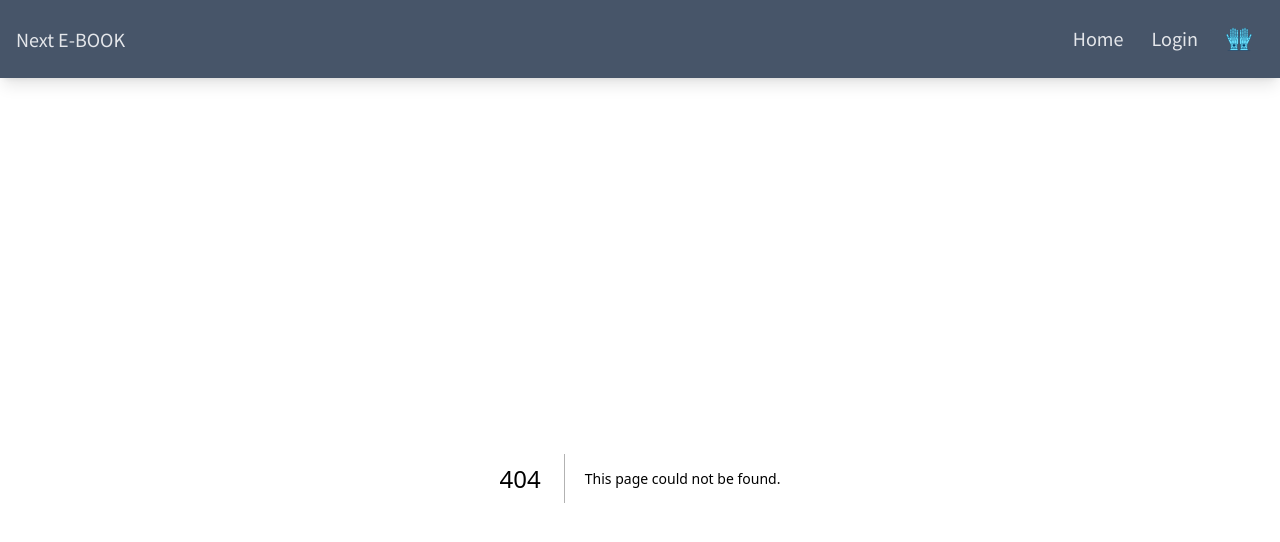
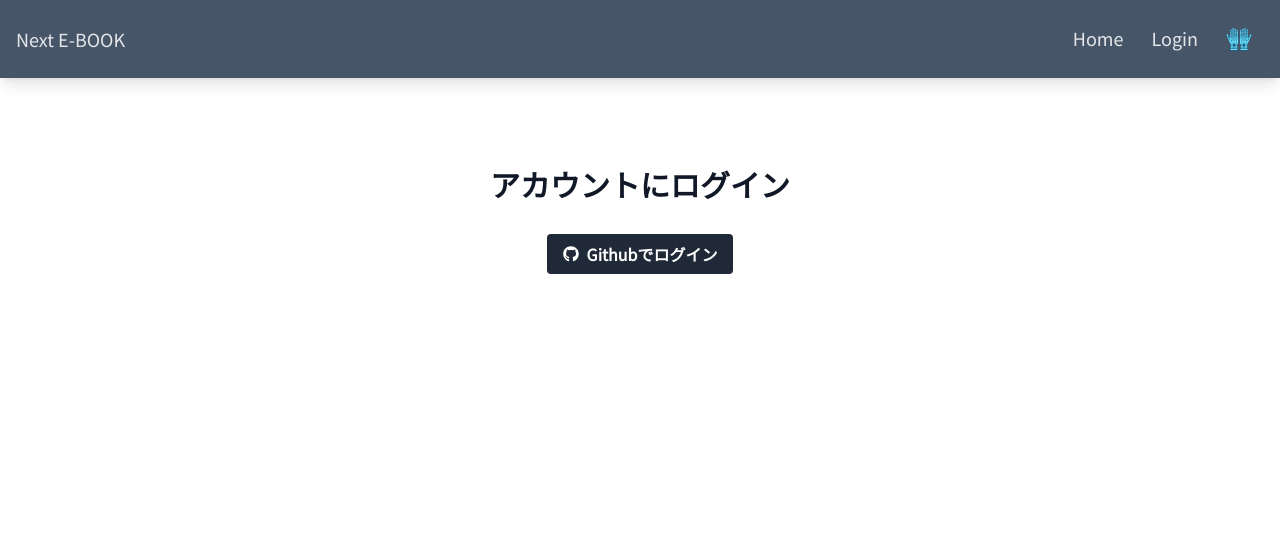
Before and after one commit to Kroro1208/next-e-book, a Next.js app: page /login in a window 1280 px wide. Before the commit this address had no page. Shown: the top 542 px of the page. Built offline with nearby package versions, Linux system fonts and the light colour scheme.

Commit message:
ログインページとレイアウト実装した

```diff
--- a/app/components/Book.tsx
+++ b/app/components/Book.tsx
@@ -50,12 +50,11 @@ const Book = ({ book }: Props) => {
                         src={book.img}
                         alt={book.title}
                         width={450}
-                        height={350}
-                        className="rounded-t-md"
+                        height={450}
+                        className="rounded-xl w-30 h-72"
                     />
                     <div className="px-4 py-4 bg-slate-100 rounded-b-md">
                         <h2 className="text-lg font-semibold">{book.title}</h2>
-                        {/* <p className="mt-2 text-lg text-slate-600">この本は○○...</p> */}
                         <p className="mt-2 text-md text-slate-700">値段：{book.price}円</p>
                     </div>
                 </a>
--- /dev/null
+++ b/app/login/page.tsx
@@ -0,0 +1,32 @@
+import { FaGithub } from "react-icons/fa";
+
+
+function Login() {
+    // const providers = await getProviders().then((res: any) => {
+    //   // console.log(res, "<<<<< : provider response");
+    //   // console.log(res?.github.name);
+    //   return res;
+    // });
+
+    return (
+        <div className="flex items-center justify-center py-16 px-4 sm:px-6 lg:px-8">
+            <div className="max-w-md w-full space-y-8">
+                <div>
+                    <h2 className="mt-6 text-center text-3xl font-extrabold text-gray-900">
+                        アカウントにログイン
+                    </h2>
+                </div>
+                <div className="mt-8 space-y-6">
+                    <div className="flex justify-center text-center">
+                        <button className="bg-gray-800 hover:bg-gray-700 text-white font-bold py-2 px-4 rounded flex items-center">
+                            <FaGithub className="mr-2" />
+                            Githubでログイン
+                        </button>
+                    </div>
+                </div>
+            </div>
+        </div>
+    );
+}
+
+export default Login;
--- a/package.json
+++ b/package.json
@@ -12,7 +12,8 @@
     "@vercel/postgres": "^0.7.2",
     "next": "14.1.4",
     "react": "^18",
-    "react-dom": "^18"
+    "react-dom": "^18",
+    "react-icons": "^5.0.1"
   },
   "devDependencies": {
     "@types/node": "^20",
```
Also changed, not shown: 1 other file (tests, documents, lock files or other folders).
